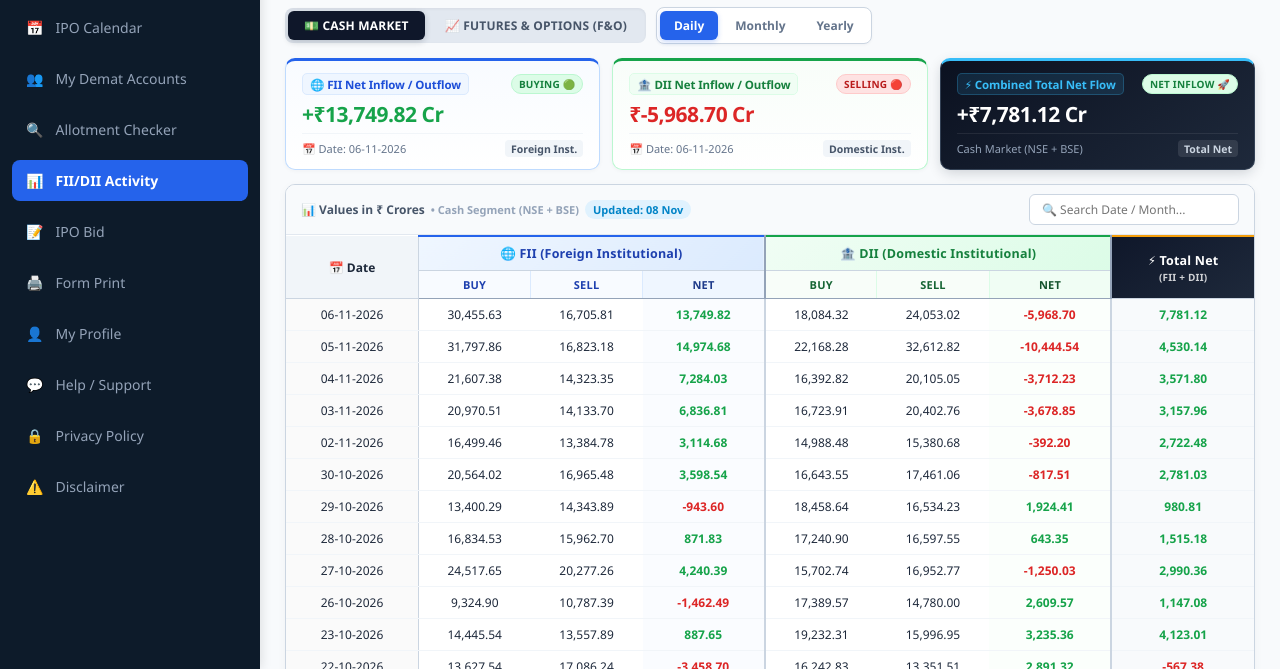
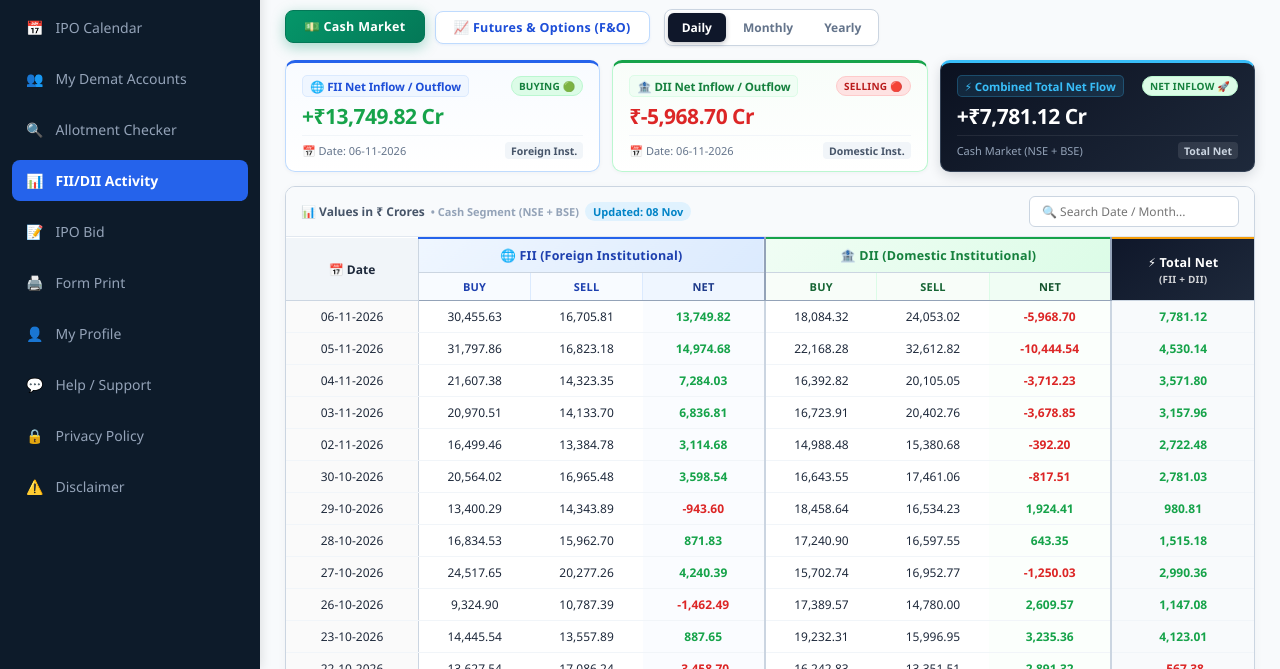
Before and after one commit to mehul2687/live-ipo-website, a website: page fii-dii-activity.html in a window 1280 px wide. Shown: the part 131-800 px from the top of the page. Drawn offline with Linux system fonts and the light colour scheme.

Commit message:
Separate Cash and FNO buttons with distinct standalone colors and spacing

```diff
--- a/fii-dii-activity.html
+++ b/fii-dii-activity.html
@@ -7,13 +7,13 @@
     <title>Live IPO - FII / DII & F&O Activity</title>
 
     <!-- External CSS Link -->
-    <link rel="stylesheet" href="style.css?v=2026.11.08.3">
+    <link rel="stylesheet" href="style.css?v=2026.11.08.4">
 
     <!-- Google Identity Services (Google Sign-In) -->
     <script src="https://accounts.google.com/gsi/client" async defer></script>
 
     <!-- JavaScript Link -->
-    <script src="script.js?v=2026.11.08.3"></script>
+    <script src="script.js?v=2026.11.08.4"></script>
 
     <style>
         /* ==========================================================
@@ -54,7 +54,7 @@
             color: #0f172a;
             letter-spacing: -0.4px;
             text-transform: uppercase;
-            margin: 0 0 10px 0;
+            margin: 0 0 12px 0;
             display: flex;
             align-items: center;
             gap: 8px;
@@ -66,45 +66,82 @@
             align-items: center;
             justify-content: flex-start;
             flex-wrap: wrap;
-            gap: 10px;
+            gap: 12px;
             margin-bottom: 14px;
         }
 
-        /* Master Market Switcher (Cash vs F&O) */
+        /* ==========================================================
+           DISTINCT & HIGH-VISIBILITY MARKET BUTTONS (CASH vs F&O)
+           ========================================================== */
         .market-segment-container {
             display: inline-flex;
-            background: #e2e8f0;
-            padding: 3px;
-            border-radius: 8px;
-            gap: 4px;
-            box-shadow: inset 0 1px 3px rgba(15, 23, 42, 0.06);
+            align-items: center;
+            background: transparent;
+            padding: 0;
+            gap: 10px; /* Clear space separating the two buttons */
+            box-shadow: none;
         }
 
-        .market-segment-btn {
-            background: transparent;
+        .market-btn-base {
             border: none;
-            padding: 6px 16px;
-            font-size: 12px;
+            padding: 7px 18px;
+            font-size: 12.5px;
             font-weight: 800;
-            color: #475569;
-            border-radius: 6px;
+            border-radius: 8px;
             cursor: pointer;
-            transition: all 0.2s cubic-bezier(0.4, 0, 0.2, 1);
-            display: flex;
+            transition: all 0.22s cubic-bezier(0.4, 0, 0.2, 1);
+            display: inline-flex;
             align-items: center;
-            gap: 6px;
-            letter-spacing: 0.2px;
+            gap: 7px;
+            letter-spacing: 0.3px;
         }
 
-        .market-segment-btn:hover {
-            color: #0f172a;
-            background: rgba(255, 255, 255, 0.7);
+        /* 1. Cash Market Button: Rich Emerald Theme */
+        .btn-cash-market {
+            background: #ffffff;
+            color: #047857;
+            border: 1.5px solid #a7f3d0;
+            box-shadow: 0 1px 3px rgba(16, 185, 129, 0.08);
         }
 
-        .market-segment-btn.active {
-            background: #0f172a;
+        .btn-cash-market:hover {
+            background: #ecfdf5;
+            border-color: #059669;
+            color: #065f46;
+            transform: translateY(-1px);
+            box-shadow: 0 3px 8px rgba(16, 185, 129, 0.15);
+        }
+
+        .btn-cash-market.active {
+            background: linear-gradient(135deg, #059669 0%, #047857 100%);
             color: #ffffff;
-            box-shadow: 0 2px 6px rgba(15, 23, 42, 0.2);
+            border: 1.5px solid #047857;
+            box-shadow: 0 4px 14px rgba(5, 150, 105, 0.35);
+            transform: translateY(-1px);
+        }
+
+        /* 2. Futures & Options Button: Royal Indigo / Blue Theme */
+        .btn-fno-market {
+            background: #ffffff;
+            color: #1d4ed8;
+            border: 1.5px solid #bfdbfe;
+            box-shadow: 0 1px 3px rgba(37, 99, 235, 0.08);
+        }
+
+        .btn-fno-market:hover {
+            background: #eff6ff;
+            border-color: #2563eb;
+            color: #1e40af;
+            transform: translateY(-1px);
+            box-shadow: 0 3px 8px rgba(37, 99, 235, 0.15);
+        }
+
+        .btn-fno-market.active {
+            background: linear-gradient(135deg, #2563eb 0%, #1d4ed8 100%);
+            color: #ffffff;
+            border: 1.5px solid #1d4ed8;
+            box-shadow: 0 4px 14px rgba(37, 99, 235, 0.35);
+            transform: translateY(-1px);
         }
 
         /* Timeframe Pill Tabs (Daily | Monthly | Yearly) */
@@ -116,6 +153,7 @@
             border: 1px solid #cbd5e1;
             box-shadow: 0 1px 3px rgba(15, 23, 42, 0.04);
             gap: 3px;
+            margin-left: 2px;
         }
 
         .fii-tab-btn {
@@ -136,9 +174,9 @@
         }
 
         .fii-tab-btn.active {
-            background: #2563eb;
+            background: #0f172a;
             color: #ffffff;
-            box-shadow: 0 2px 5px rgba(37, 99, 235, 0.25);
+            box-shadow: 0 2px 5px rgba(15, 23, 42, 0.25);
             font-weight: 700;
         }
 
@@ -552,15 +590,15 @@
                 📊 FII & DII ACTIVITY (CASH)
             </h1>
 
-            <!-- Combined Horizontal Controls Row (Space-Efficient) -->
+            <!-- Combined Horizontal Controls Row -->
             <div class="fii-controls-row">
-                <!-- Master Market Switcher -->
+                <!-- Standalone Distinct Buttons for Cash and F&O -->
                 <div class="market-segment-container">
-                    <button class="market-segment-btn active" id="segCash" onclick="switchMarketSegment('cash')">
-                        💵 CASH MARKET
+                    <button class="market-btn-base btn-cash-market active" id="segCash" onclick="switchMarketSegment('cash')">
+                        💵 Cash Market
                     </button>
-                    <button class="market-segment-btn" id="segFno" onclick="switchMarketSegment('fno')">
-                        📈 FUTURES & OPTIONS (F&O)
+                    <button class="market-btn-base btn-fno-market" id="segFno" onclick="switchMarketSegment('fno')">
+                        📈 Futures & Options (F&O)
                     </button>
                 </div>
 
```
